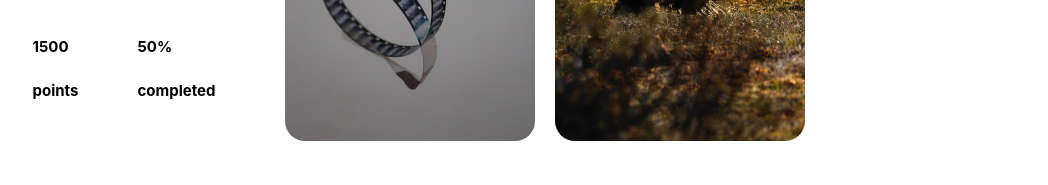
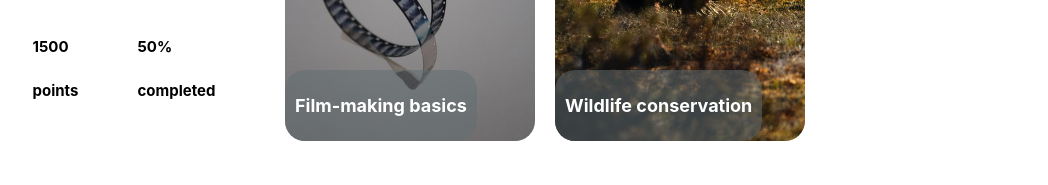
Before and after one commit to maanasnandu/pluralSightClone, a React (Create React App) app in the folder pclone/: page / in a window 1280 px wide. Shown: the part 484-669 px from the top of the page, without its empty margins (0-1048 px from the left). Built offline with nearby package versions, Linux system fonts and the light colour scheme.

Commit message:
Maanas | Added course title and duration cards

```diff
--- a/pclone/src/css/App.css
+++ b/pclone/src/css/App.css
@@ -191,3 +191,12 @@
     border-radius: 10px;
    margin: 10px;
 }
+
+.home-page .section-b .courses .block .course-title {
+    bottom: 10px;
+    background: #636e7287;
+    padding: 10px;
+    border-radius: 20px;
+    color: white;
+    font-size: 12px;
+}
--- a/pclone/src/screens/home.js
+++ b/pclone/src/screens/home.js
@@ -71,6 +71,12 @@ function HomePage() {
                         <h2 className='name'>{popularCourse[i].duration}</h2>
 
                     </div>
+
+                    <div className='course-title abs'>
+
+                        <h2 className='name'>{popularCourse[i].title}</h2>
+
+                    </div>
                 </div>
 
             </a>
```
